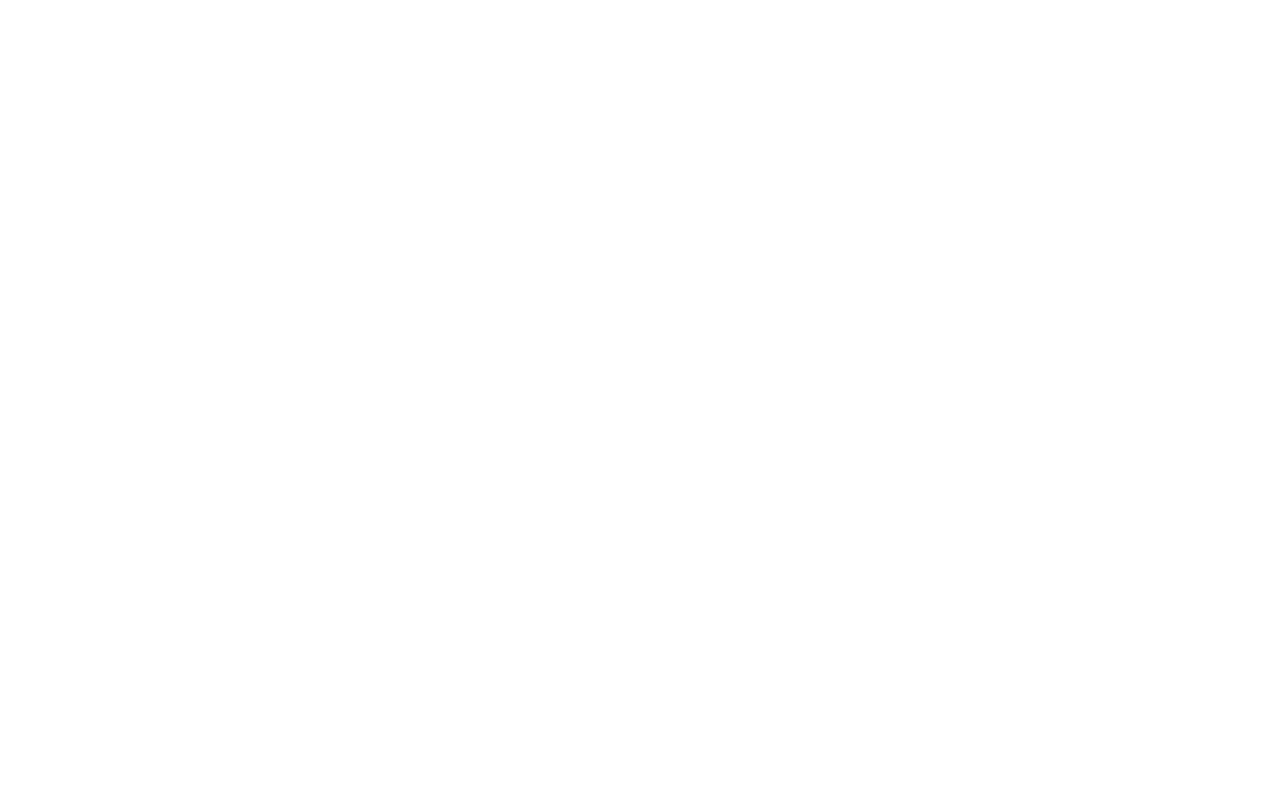
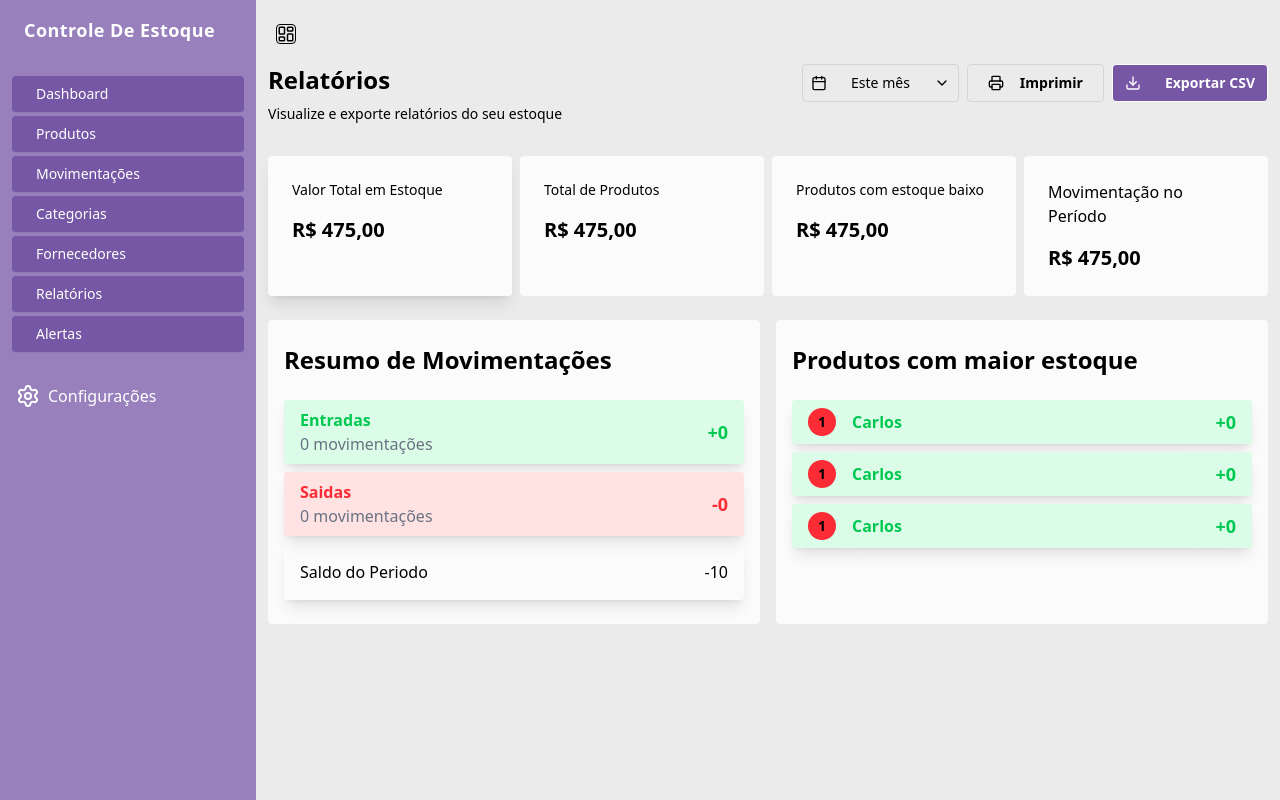
Before and after one commit to CarlosGonzaga11/controle-estoque, a React (Vite) app: page /relatorio in a window 1280 px wide. Before the commit this address had no page. Built offline with nearby package versions, Linux system fonts and the light colour scheme.

Commit message:
style: arrumando estilização da pagina relatórios

```diff
--- a/src/App.tsx
+++ b/src/App.tsx
@@ -7,6 +7,7 @@
 import CategoriesPage from "./pages/categories";
 import FornecedorPage from "./pages/fornecedor";
 import AlertaPage from "./pages/alert";
+import ReportPage from "./pages/report";
 
 function App() {
   return (
@@ -20,6 +21,7 @@
           <Route path="categories" element={<CategoriesPage />} />
           <Route path="fornecedor" element={<FornecedorPage />} />
           <Route path="alerta" element={<AlertaPage />} />
+          <Route path="relatorio" element={<ReportPage />} />
         </Route>
       </Routes>
     </BrowserRouter>
--- a/src/components/layout/sidebar.tsx
+++ b/src/components/layout/sidebar.tsx
@@ -28,7 +28,7 @@
     { name: "Movimentações", href: "/movements", icon: ArrowLeftRight },
     { name: "Categorias", href: "/categories", icon: FolderOpen },
     { name: "Fornecedores", href: "/fornecedor", icon: Truck },
-    { name: "Relatórios", href: "/", icon: FileText },
+    { name: "Relatórios", href: "/relatorio", icon: FileText },
     {
       name: "Alertas",
       href: "/alerta",
--- /dev/null
+++ b/src/pages/report.tsx
@@ -0,0 +1,129 @@
+import { Download, Printer, Calendar, ChevronDown } from "lucide-react";
+export default function ReportPage() {
+  return (
+    <div>
+      <header className=" flex justify-between items-start ">
+        <div className="mb-8">
+          <h2 className="font-bold text-2xl pb-2">Relatórios</h2>
+          <p className="text-sm">
+            Visualize e exporte relatórios do seu estoque
+          </p>
+        </div>
+        <div className="items-center flex gap-2">
+          <div className="border border-gray-300 py-1 px-1 flex justify-between items-center gap-4 text-sm rounded">
+            <span className="p-1">
+              <Calendar size={16} />
+            </span>
+            <span className="p-1">Este mês</span>
+            <span className="p-1">
+              <ChevronDown size={16} />
+            </span>
+          </div>
+          <div className="border-gray-300 border py-1 px-4 flex items-center gap-2 text-sm font-semibold rounded">
+            <span className="p-1">
+              <Printer size={16} />
+            </span>
+            <span className="p-1">Imprimir</span>
+          </div>
+          <div className="border py-1 px-2 flex items-center gap-4 text-sm font-bold bg-[#7557A5] text-white rounded">
+            <span className="p-1">
+              <Download size={16} />
+            </span>
+            <span className="p-1">Exportar CSV</span>
+          </div>
+        </div>
+      </header>
+      <section className="grid grid-cols-1 sm:grid-cols-4 gap-2">
+        <div className="p-4 rounded flex flex-col shadow-lg bg-white/80 backdrop-blur-2xl">
+          <div className="flex flex-col p-2">
+            <span className="text-sm">Valor Total em Estoque</span>
+            <span className="font-bold text-xl mt-4">R$ 475,00</span>
+          </div>
+        </div>
+        {/* */}
+
+        <div className="bg-white/80 backdrop-blur-2xl p-4 rounded flex flex-col">
+          <div className="flex flex-col p-2">
+            <span className="text-sm">Total de Produtos</span>
+            <span className="font-bold text-xl mt-4">R$ 475,00</span>
+          </div>
+        </div>
+        {/**/}
+        <div className="bg-white/80 backdrop-blur-2xl p-4 rounded flex flex-col">
+          <div className="flex flex-col p-2">
+            <span className="text-sm">Produtos com estoque baixo</span>
+            <span className="font-bold text-xl mt-4">R$ 475,00</span>
+          </div>
+        </div>
+
+        {/**/}
+        <div className="p-4 rounded flex flex-col bg-white/80 backdrop-blur-2xl">
+          <div className="flex flex-col p-2">
+            <span className="text-[16px]">Movimentação no Período</span>
+            <span className="font-bold text-xl mt-4">R$ 475,00</span>
+          </div>
+        </div>
+      </section>
+      <section className="py-6 rounded  grid grid-cols-1 sm:grid-cols-2 gap-4   ">
+        <div className="p-4 rounded  py-6 flex flex-col gap-2 bg-white/80 backdrop-blur-2xl">
+          <h3 className="font-bold text-2xl">Resumo de Movimentações</h3>
+          <div className="mt-4 shadow-lg bg-green-100 rounded p-2 flex justify-between px-4 items-center">
+            <div className=" flex flex-col">
+              <span className="font-bold text-green-500">Entradas</span>
+              <span className="font-light text-gray-500">0 movimentações</span>
+            </div>
+            <div className="font-bold text-lg text-green-500">+0</div>
+          </div>
+          {/*** */}
+          <div className="shadow-lg bg-red-100 rounded p-2 flex justify-between px-4 items-center">
+            <div className=" flex flex-col">
+              <span className="font-bold text-red-500">Saidas</span>
+              <span className="font-light text-gray-500">0 movimentações</span>
+            </div>
+            <div className="text-lg font-bold text-red-500">-0</div>
+          </div>
+
+          <div className="flex rounded justify-between shadow-lg p-4 ">
+            <span>Saldo do Periodo</span>
+            <span>-10</span>
+          </div>
+        </div>
+        <div className="rounded p-4 bg-white/80 backdrop-blur-2xl py-6 flex flex-col gap-2">
+          <h3 className="mb-4 font-bold text-2xl">
+            Produtos com maior estoque
+          </h3>
+          <div className=" shadow-lg bg-green-100 rounded p-2 flex justify-between px-4 items-center">
+            <div className=" flex flex-row gap-4 items-center">
+              <span className="bg-red-500 rounded-full p-1 px-2.5 font-bold text-sm">
+                1
+              </span>
+              <span className="font-bold text-green-500">Carlos</span>
+            </div>
+
+            <div className="font-bold text-lg text-green-500">+0</div>
+          </div>
+          <div className="shadow-lg bg-green-100 rounded p-2 flex justify-between px-4 items-center">
+            <div className="flex flex-row gap-4 items-center">
+              <span className="bg-red-500 rounded-full p-1 px-2.5 font-bold text-sm">
+                1
+              </span>
+              <span className="font-bold text-green-500">Carlos</span>
+            </div>
+
+            <div className="font-bold text-lg text-green-500">+0</div>
+          </div>
+          <div className="shadow-lg bg-green-100 rounded p-2 flex justify-between px-4 items-center">
+            <div className=" flex flex-row gap-4 items-center">
+              <span className="bg-red-500 rounded-full p-1 px-2.5 font-bold text-sm">
+                1
+              </span>
+              <span className="font-bold text-green-500">Carlos</span>
+            </div>
+
+            <div className="font-bold text-lg text-green-500">+0</div>
+          </div>
+        </div>
+      </section>
+    </div>
+  );
+}
```
